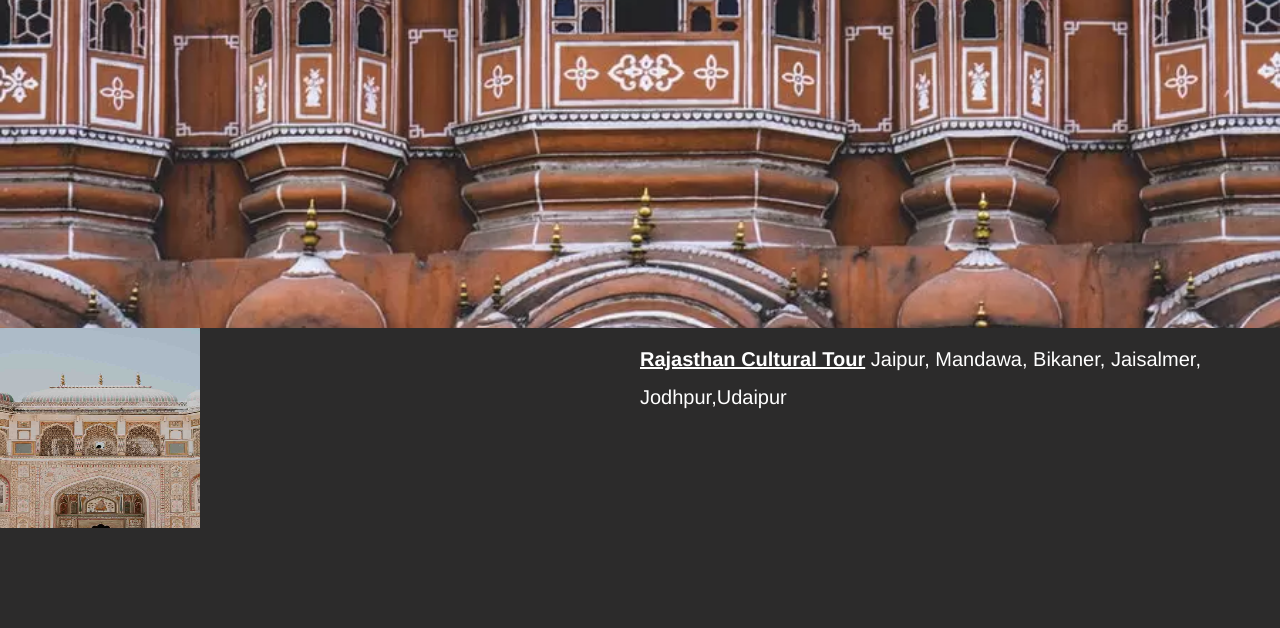
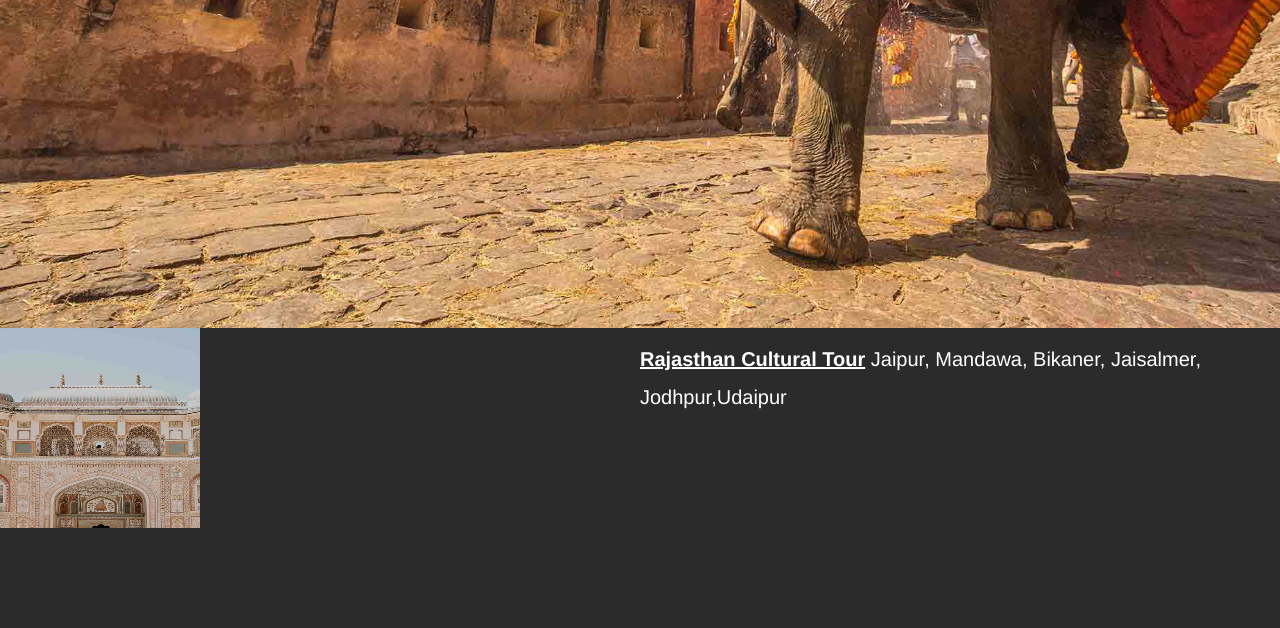
Before and after one commit to Uditsia/goomoo, a plain HTML site: page index.html in a window 1280 px wide. Shown: the part 472-1100 px from the top of the page. Drawn offline with Linux system fonts and the light colour scheme.

Commit message:
Responsive landing image added

```diff
--- a/styles/indexStyle.css
+++ b/styles/indexStyle.css
@@ -96,5 +96,16 @@
   .hd3 {
     animation: anhd 1.5 linear;
   }
+}
 
+@media screen and (min-width: 1000px) {
+  .pic1 {
+    background-image: url("../resources/imgs/slider2Edited.jpg");
+    width: 100%;
+    min-height: 100vh;
+    margin: 0;
+    padding: 0;
+    background-size: cover;
+    background-repeat: no-repeat;
+  }
 }
```
Also changed, not shown: resources/imgs/slider2Edited.jpg (added), 2 other files.
